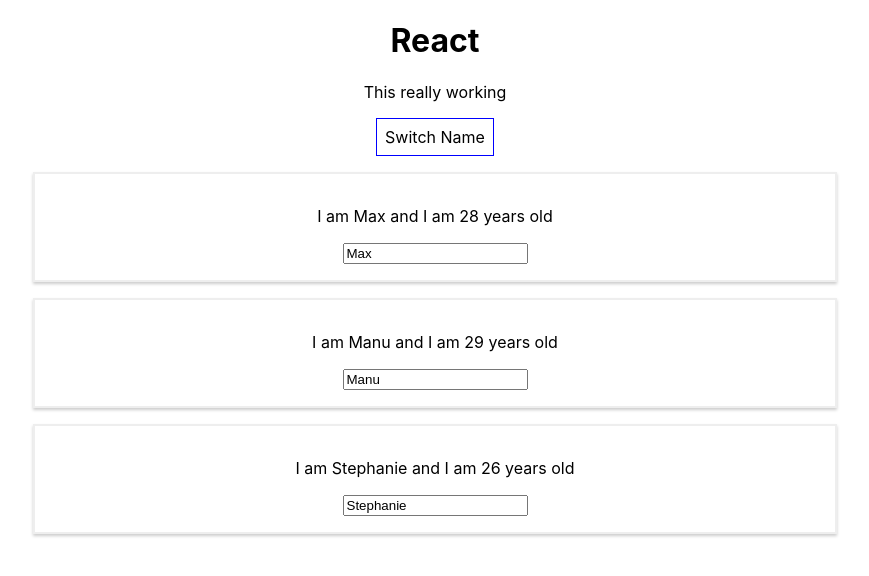
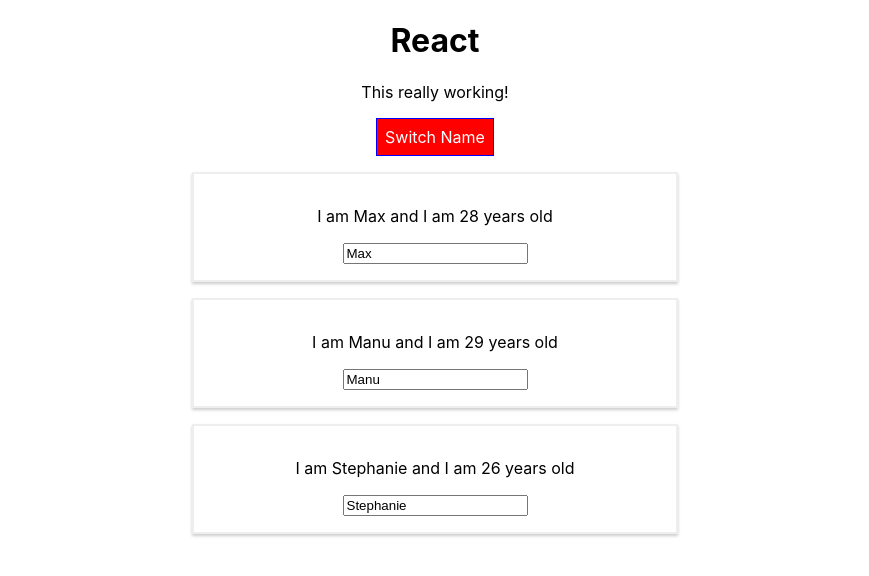
Before and after one commit to ahmedeladawy/react-complete-guide, a React (Create React App) app: page / in a window 1280 px wide. Both pictures are taken after a click on the button "Switch Name". Shown: the top 576 px of the page, without its empty margins (205-1074 px from the left). Built offline with nearby package versions, Linux system fonts and the light colour scheme.

Commit message:
Styling React and Using Radium

```diff
--- a/package.json
+++ b/package.json
@@ -3,6 +3,7 @@
   "version": "0.1.0",
   "private": true,
   "dependencies": {
+    "radium": "^0.25.1",
     "react": "^16.7.0",
     "react-dom": "^16.7.0",
     "react-scripts": "2.1.3"
--- a/src/App.css
+++ b/src/App.css
@@ -2,31 +2,10 @@
   text-align: center;
 }
 
-.App-logo {
-  animation: App-logo-spin infinite 20s linear;
-  height: 40vmin;
+.red {
+  color: red;
 }
 
-.App-header {
-  background-color: #282c34;
-  min-height: 100vh;
-  display: flex;
-  flex-direction: column;
-  align-items: center;
-  justify-content: center;
-  font-size: calc(10px + 2vmin);
-  color: white;
+.bold {
+  font-weight: bold;
 }
-
-.App-link {
-  color: #61dafb;
-}
-
-@keyframes App-logo-spin {
-  from {
-    transform: rotate(0deg);
-  }
-  to {
-    transform: rotate(360deg);
-  }
-}
--- a/src/App.js
+++ b/src/App.js
@@ -1,5 +1,6 @@
 import React, { Component } from 'react';
 import './App.css';
+import Radium, { StyleRoot } from 'radium';
 import Person from './Person/Person';
 
 class App extends Component {
@@ -47,11 +48,16 @@
   render() {
 
     const style = {
-      backgroundColor: 'white',
+      backgroundColor: 'green',
+      color: 'white',
       font: 'inherit',
       border: '1px solid blue',
       padding: '8px',
-      cursor: 'pointer'
+      cursor: 'pointer',
+      ':hover': {
+        backgroundColor: 'lightgreen',
+        color: 'black'
+      }
     }
 
     let persons = null;
@@ -68,23 +74,34 @@
           })}
         </div>
       );
+
+      style.backgroundColor= 'red';
+      style[':hover'] = {
+        backgroundColor: 'salmon',
+        color: 'black'
+      };
     }
 
-
+    const classes = [];
+      if (this.state.persons.length <= 2) {
+        classes.push('red');
+      }
+      if (this.state.persons.length <= 1) {
+        classes.push('bold');
+      }
 
     return (
+      <StyleRoot>
           <div className="App">
             <h1> React </h1>
-      <p>This really working </p>
-
+            <p className={classes.join(' ')}>This really working!</p>
             <button style={style}
              onClick={this.togglePersonsHandler} >Switch Name</button>
-
              {persons}
-
           </div>
+      </StyleRoot>
     );
   }
 }
 
-export default App;
+export default Radium(App);
--- a/src/Person/Person.css
+++ b/src/Person/Person.css
@@ -6,3 +6,9 @@
 	padding: 16px;
 	text-align: center;
 }
+
+/* @media (min-width: 500px) {
+	.person {
+		width: 450px;
+	}
+} */
--- a/src/Person/Person.js
+++ b/src/Person/Person.js
@@ -1,9 +1,17 @@
 import React from 'react';
-import './Person.css'
+import Radium from 'radium';
+import './Person.css';
 
 const person = (props) => {
+
+	const style = {
+		'@media (min-width: 500px)': {
+			width: '450px'
+		}
+	}
+
 	return (
-		<div className= "Person">
+		<div className= "Person" style={style}>
 			<p onClick={props.click} >I am {props.name} and I am {props.age} years old </p>
 			<p>{props.children}</p>
 			<input type="text" onChange= {props.changed} value={props.name} />
@@ -12,4 +20,4 @@
 
 };
 
-export default person;
+export default Radium(person);
```
Also changed, not shown: 1 other file (tests, documents, lock files or other folders). Lines whose indentation alone changed are shown as unchanged.
